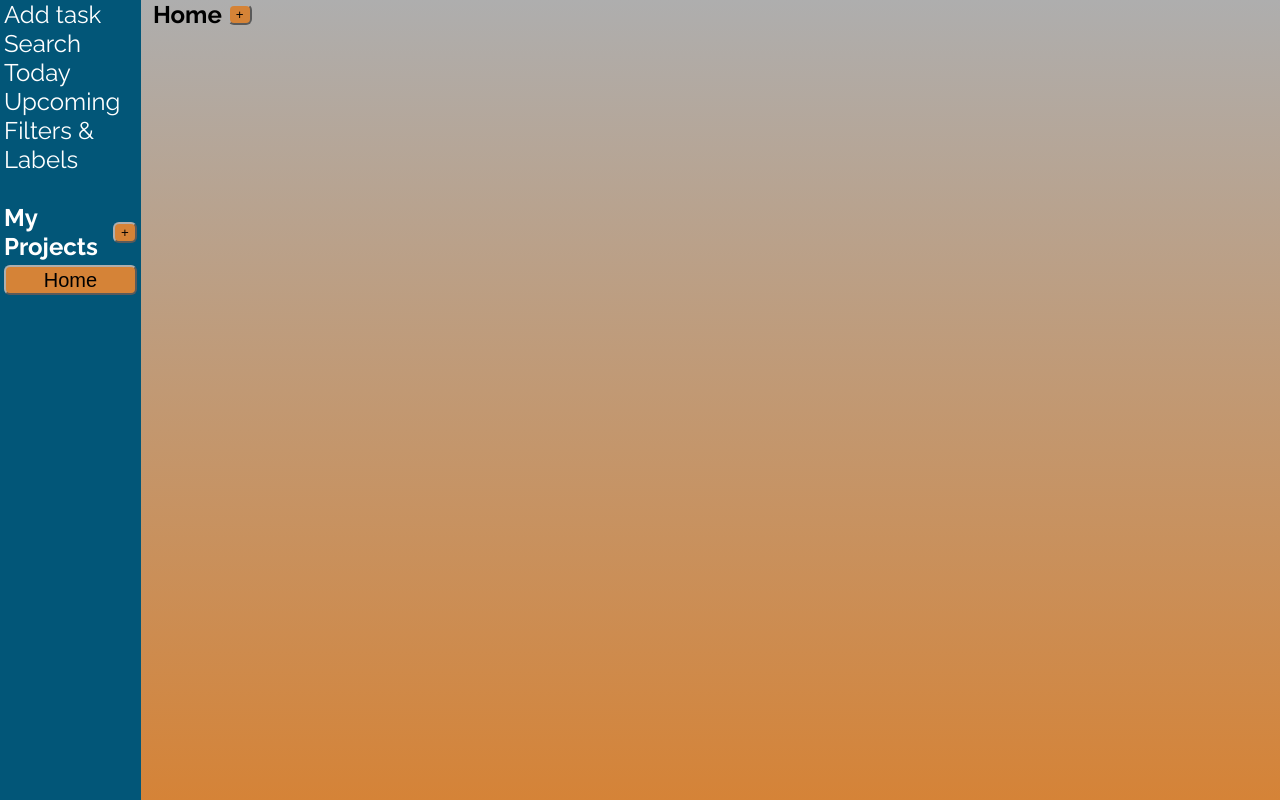
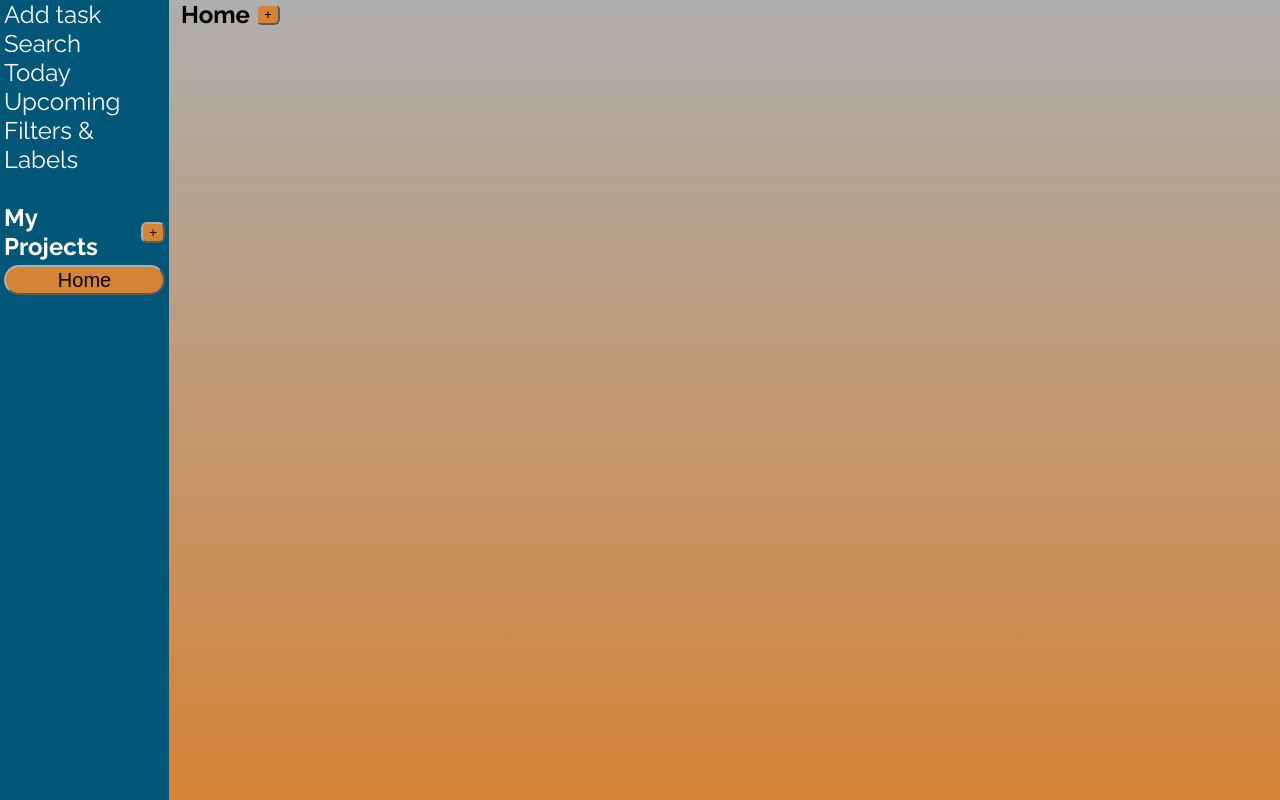
Before and after one commit to erikgrinn/odin-todo-list, a website built with webpack: page src/template.html in a window 1280 px wide. Built offline with nearby package versions, Linux system fonts and the light colour scheme.

Commit message:
circular projects

```diff
--- a/src/styles.css
+++ b/src/styles.css
@@ -12,7 +12,7 @@ body {
     min-height: 100vh;
     height:100%;
     display: grid;
-    grid-template-columns: 1fr 8fr;
+    grid-template-columns: 2fr 13fr;
     gap: 12px;
     background-image: linear-gradient(var(--secondary-color), var(--primary-color));
     font-size: 24px;
@@ -50,6 +50,7 @@ button {
     font-size: 20px;
     height: 30px;
     width: auto;
+    border-radius: 24px;
 }
 
 /* #addProject,
```
